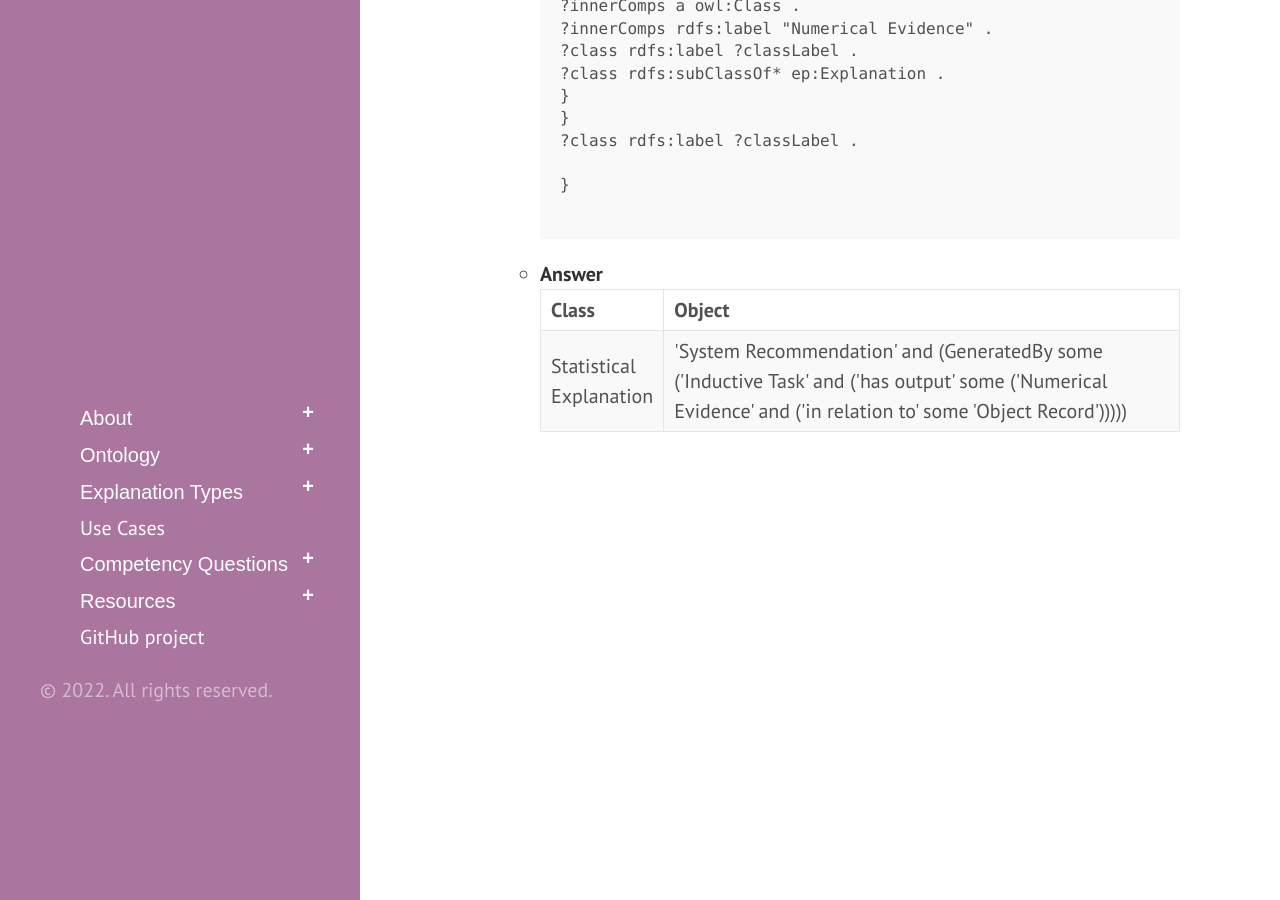
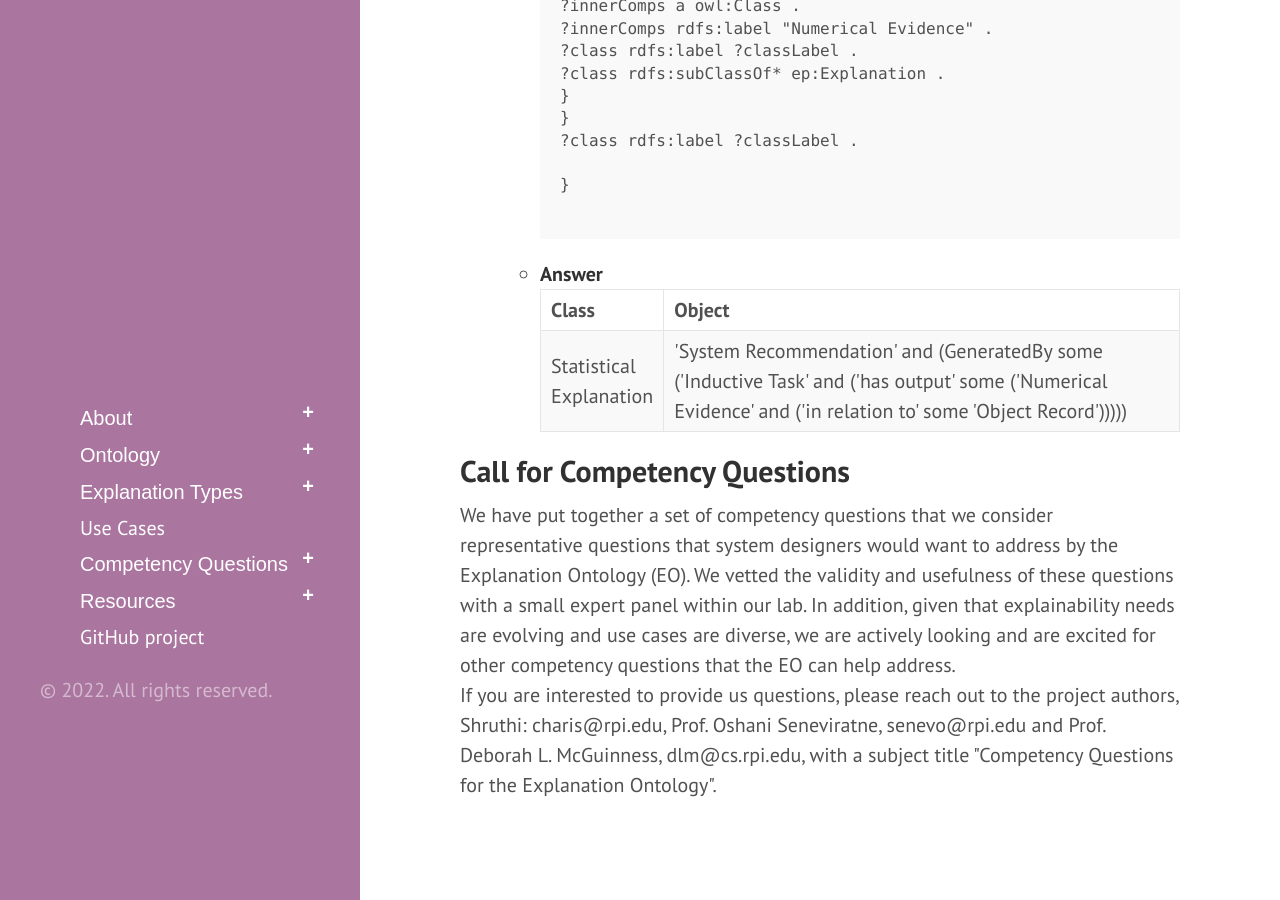
Before and after one commit to tetherless-world/explanation-ontology, a Jekyll site: the page built from competencyquestions.md, in a window 1280 px wide and 900 px high, scrolled down 5331 px. Built offline with Jekyll 4.4.1, drawn with Linux system fonts in a browser that asks for light colours; Markdown is read by kramdown in place of the engine named in the settings; some of the changed text lies outside the part shown.

Commit message:
Update competencyquestions.md
Adding call for participation

```diff
--- a/competencyquestions.md
+++ b/competencyquestions.md
@@ -2,7 +2,7 @@
 layout: default
 title: Competency Questions
 ---
-[Questions](#competencyquestions) | [SPARQL Queries](#sparql)
+[Questions](#competencyquestions) | [SPARQL Queries](#sparql) | [Call for Participation) (#call)
 
 <article class="mb-5" id="competencyquestions">
 <content>
@@ -257,3 +257,14 @@ select DISTINCT ?classLabel ?object where {
   </li>
 </ol>
   </content>
+
+
+  <article class="mb-5" id="call">
+<content>
+
+
+<h2>Call for Competency Questions</h2>
+  <p>We have put together a set of competency questions that we consider representative questions that system designers would want to address by the Explanation Ontology (EO). We vetted the validity and usefulness of these questions with a small expert panel within our lab. In addition, given that explainability needs are evolving and use cases are diverse, we are actively looking and are excited for other competency questions that the EO can help address. <br/>
+  If you are interested to provide us questions, please reach out to the project authors, Shruthi: charis@rpi.edu, Prof. Oshani Seneviratne, senevo@rpi.edu and Prof. Deborah L. McGuinness, dlm@cs.rpi.edu, with a subject title "Competency Questions for the Explanation Ontology". </p>
+
+  </content>
```
